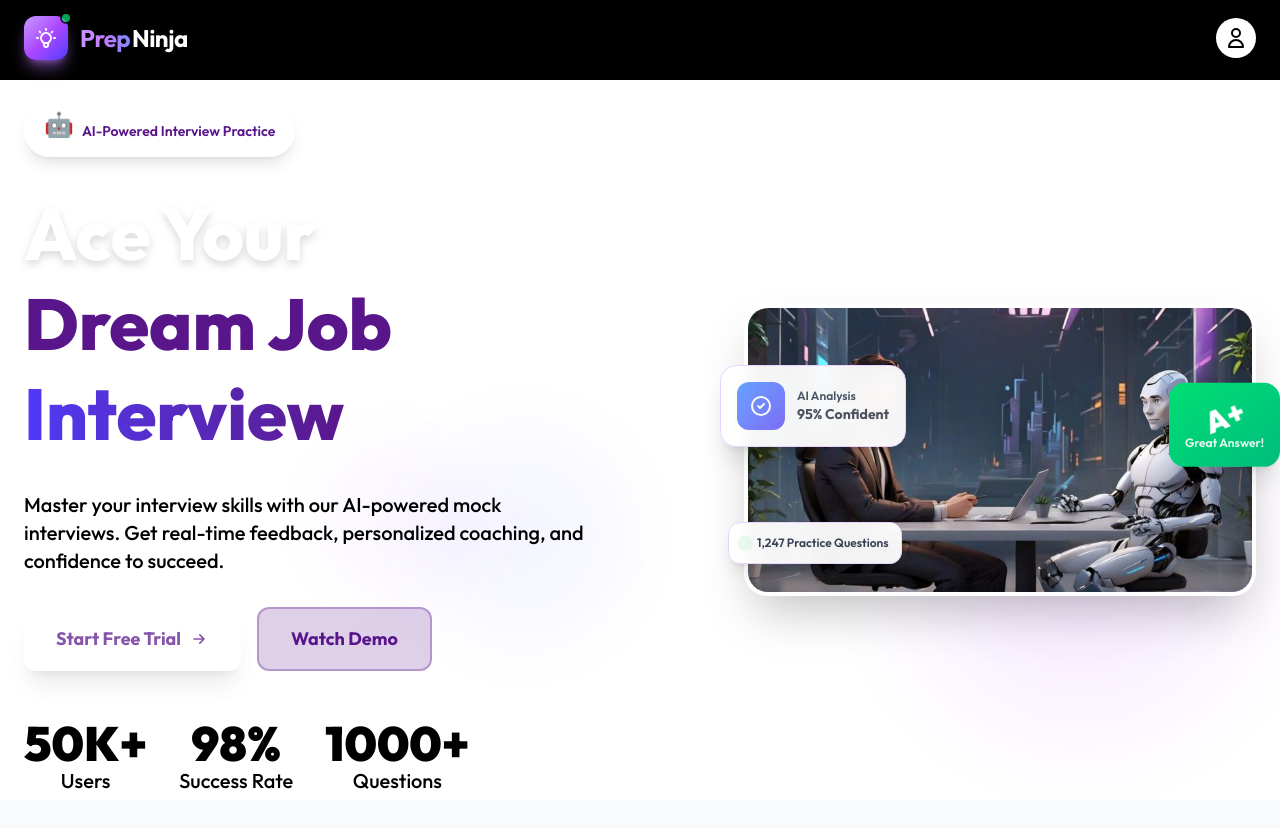
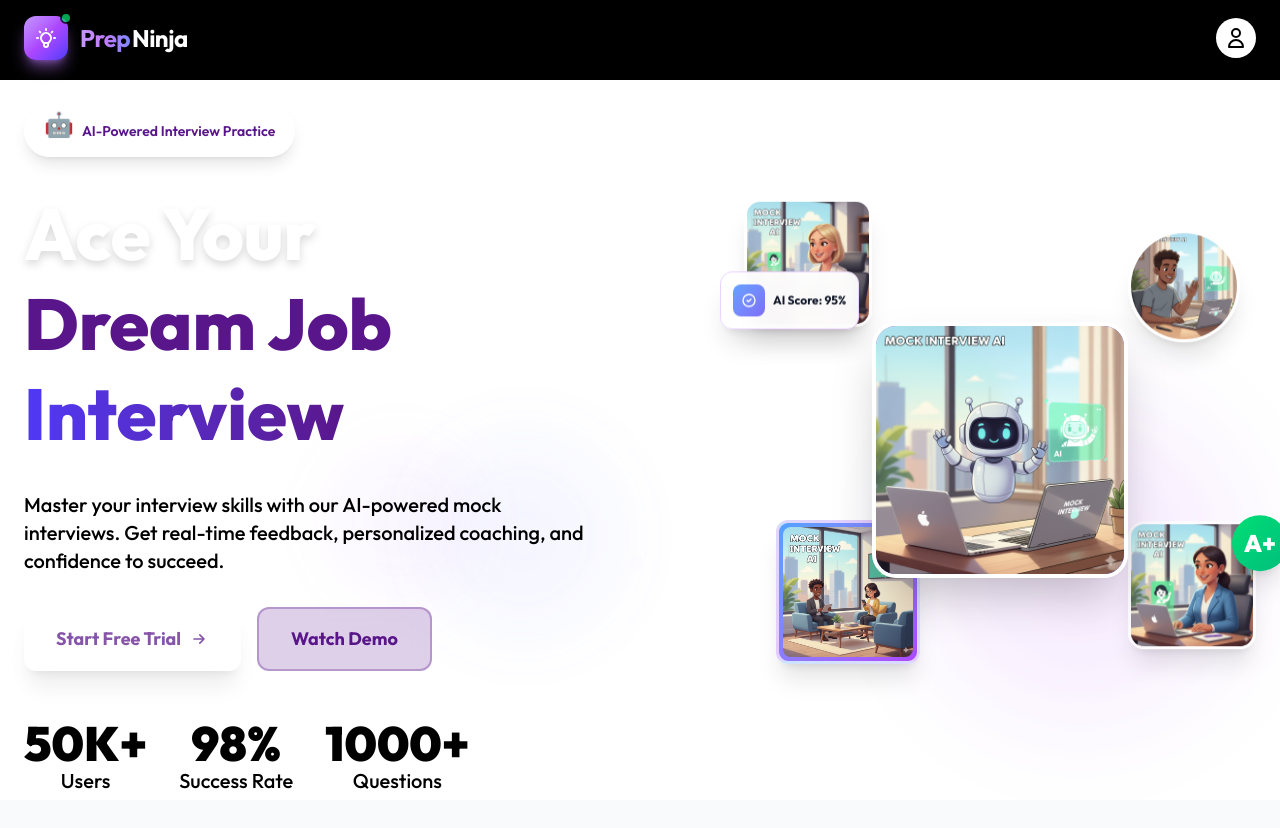
Before and after one commit to Deepanshumelkani77/Interview, a React app in the folder frontend/: page / in a window 1280 px wide. Shown: the top 828 px of the page. Built offline with nearby package versions, Linux system fonts and the light colour scheme; the HTML template or start-up script is replaced by a standard one.

Commit message:
try to make header

```diff
--- a/frontend/src/components/Header.jsx
+++ b/frontend/src/components/Header.jsx
@@ -2,6 +2,10 @@ import React from 'react'
 import assets from '../assets/assets.js'
 
 const Header = () => {
+
+  const {  a, b, c, d, e } = assets;
+
+
   return (
     <div className="relative w-full h-auto min-h-[90vh] md:h-[80vh] bg-white  overflow-hidden flex items-center pt-5">
       {/* Animated Background Elements */}
@@ -78,48 +82,84 @@ const Header = () => {
             </div>
           </div>
 
-          {/* Right Side - Image & Cards */}
+          {/* Right Side - Image Gallery with Animations */}
           <div className="relative flex justify-center lg:justify-end animate-[slideInRight_1s_ease-out]">
-            <div className="relative w-full max-w-lg">
-              {/* Main Image Container */}
-              <div className="relative z-10 group">
-                <div className="bg-white/95 backdrop-blur-sm rounded-3xl shadow-2xl overflow-hidden border-4 border-white/50 hover:border-purple-300 transition-all duration-500 hover:shadow-[0_20px_50px_rgba(139,92,246,0.3)] hover:scale-[1.02] transform">
+            <div className="relative w-full max-w-lg h-[500px]">
+
+              {/* Center Main Image */}
+              <div className="absolute top-1/2 left-1/2 transform -translate-x-1/2 -translate-y-1/2 z-30 group">
+                <div className="w-64 h-64 bg-gradient-to-br from-purple-400 to-indigo-500 rounded-3xl shadow-2xl overflow-hidden border-4 border-white hover:border-purple-300 transition-all duration-500 hover:shadow-[0_25px_60px_rgba(139,92,246,0.4)] hover:scale-110 hover:rotate-3 transform">
                   <img
-                    src={assets.img}
-                    alt="AI Mock Interview"
-                    className="w-full h-auto object-cover group-hover:scale-105 transition-transform duration-700"
+                    src={a}
+                    alt="Interview 1"
+                    className="w-full h-full object-cover group-hover:scale-110 group-hover:rotate-6 transition-all duration-700"
                   />
                 </div>
               </div>
 
-              {/* Floating Card 1 - AI Analysis */}
-              <div className="absolute -left-6 top-20 bg-white/95 backdrop-blur-sm p-4 rounded-2xl shadow-xl border border-purple-200 z-20 animate-bounce hover:scale-110 hover:shadow-2xl transition-all duration-300 cursor-pointer" style={{ animationDuration: '3s' }}>
-                <div className="flex items-center gap-3">
-                  <div className="w-12 h-12 bg-gradient-to-br from-blue-500 to-indigo-600 rounded-xl flex items-center justify-center animate-pulse">
-                    <svg className="w-6 h-6 text-white" fill="none" viewBox="0 0 24 24" stroke="currentColor">
+              {/* Floating Image 1 - Top Left */}
+              <div className="absolute top-0 left-0 z-20 animate-[float_6s_ease-in-out_infinite] hover:z-40" style={{ animation: 'float 6s ease-in-out infinite' }}>
+                <div className="w-32 h-32 rounded-2xl shadow-xl overflow-hidden border-3 border-white/70 hover:scale-125 hover:-rotate-6 transition-all duration-500 cursor-pointer">
+                  <img
+                    src={b}
+                    alt="Interview 2"
+                    className="w-full h-full object-cover hover:brightness-110 transition-all"
+                  />
+                </div>
+              </div>
+
+              {/* Floating Image 2 - Top Right */}
+              <div className="absolute top-8 right-4 z-20 animate-[float_5s_ease-in-out_infinite] hover:z-40" style={{ animation: 'float 5s ease-in-out infinite', animationDelay: '1s' }}>
+                <div className="w-28 h-28 rounded-full shadow-xl overflow-hidden border-3 border-white/70 hover:scale-125 hover:rotate-12 transition-all duration-500 cursor-pointer">
+                  <img
+                    src={c}
+                    alt="Interview 3"
+                    className="w-full h-full object-cover hover:brightness-110 transition-all"
+                  />
+                </div>
+              </div>
+
+              {/* Floating Image 3 - Bottom Left */}
+              <div className="absolute bottom-4 left-8 z-20 animate-[float_7s_ease-in-out_infinite] hover:z-40" style={{ animation: 'float 7s ease-in-out infinite', animationDelay: '2s' }}>
+                <div className="w-36 h-36 rounded-xl shadow-xl overflow-hidden border-3 border-white/70 hover:scale-125 hover:rotate-6 transition-all duration-500 cursor-pointer bg-gradient-to-br from-blue-400 to-purple-500 p-1">
+                  <img
+                    src={d}
+                    alt="Interview 4"
+                    className="w-full h-full object-cover rounded-lg hover:brightness-110 transition-all"
+                  />
+                </div>
+              </div>
+
+              {/* Floating Image 4 - Bottom Right */}
+              <div className="absolute bottom-8 right-0 z-20 animate-[float_6s_ease-in-out_infinite] hover:z-40" style={{ animation: 'float 6s ease-in-out infinite', animationDelay: '3s' }}>
+                <div className="w-32 h-32 rounded-2xl shadow-xl overflow-hidden border-3 border-white/70 hover:scale-125 hover:-rotate-12 transition-all duration-500 cursor-pointer">
+                  <img
+                    src={e}
+                    alt="Interview 5"
+                    className="w-full h-full object-cover hover:brightness-110 transition-all"
+                  />
+                </div>
+              </div>
+
+              {/* Floating Info Cards */}
+              {/* AI Analysis Card */}
+              <div className="absolute -left-6 top-20 bg-white/95 backdrop-blur-sm p-3 rounded-xl shadow-xl border border-purple-200 z-40 animate-bounce hover:scale-110 hover:shadow-2xl transition-all duration-300 cursor-pointer" style={{ animationDuration: '4s' }}>
+                <div className="flex items-center gap-2">
+                  <div className="w-8 h-8 bg-gradient-to-br from-blue-500 to-indigo-600 rounded-lg flex items-center justify-center animate-pulse">
+                    <svg className="w-4 h-4 text-white" fill="none" viewBox="0 0 24 24" stroke="currentColor">
                       <path strokeLinecap="round" strokeLinejoin="round" strokeWidth={2} d="M9 12l2 2 4-4m6 2a9 9 0 11-18 0 9 9 0 0118 0z" />
                     </svg>
                   </div>
                   <div>
-                    <div className="text-xs font-semibold text-gray-600">AI Analysis</div>
-                    <div className="text-sm font-bold text-gray-900 animate-pulse">95% Confident</div>
+                    <div className="text-xs font-bold text-gray-900">AI Score: 95%</div>
                   </div>
                 </div>
               </div>
 
-              {/* Floating Card 2 - Score */}
-              <div className="absolute -right-6 bottom-32 bg-gradient-to-br from-green-400 to-emerald-500 p-4 rounded-2xl shadow-xl z-20 animate-bounce hover:scale-125 hover:rotate-6 transition-all duration-300 cursor-pointer hover:shadow-2xl" style={{ animationDuration: '3s', animationDelay: '1s' }}>
+              {/* Score Badge */}
+              <div className="absolute -right-8 bottom-32 bg-gradient-to-br from-green-400 to-emerald-500 p-3 rounded-full shadow-xl z-40 animate-bounce hover:scale-125 hover:rotate-12 transition-all duration-300 cursor-pointer" style={{ animationDuration: '3s', animationDelay: '1s' }}>
                 <div className="text-center">
-                  <div className="text-3xl font-black text-white animate-[spin_3s_ease-in-out_infinite]">A+</div>
-                  <div className="text-xs font-semibold text-white/90">Great Answer!</div>
-                </div>
-              </div>
-
-              {/* Floating Card 3 - Questions */}
-              <div className="absolute -left-4 bottom-8 bg-white/95 backdrop-blur-sm p-3 rounded-xl shadow-lg border border-purple-200 z-20 hover:scale-110 hover:shadow-xl transition-all duration-300 cursor-pointer animate-[slideInLeft_1.5s_ease-out]">
-                <div className="flex items-center gap-2">
-                  <div className="w-2 h-2 bg-green-500 rounded-full animate-ping"></div>
-                  <span className="text-xs font-semibold text-gray-700">1,247 Practice Questions</span>
+                  <div className="text-2xl font-black text-white">A+</div>
                 </div>
               </div>
             </div>
--- a/frontend/src/index.css
+++ b/frontend/src/index.css
@@ -1,9 +1,85 @@
 @import url('https://fonts.googleapis.com/css2?family=Outfit:wght@100..900&family=Roboto:ital,wght@0,100;0,300;0,400;0,500;0,700;0,900;1,100;1,300;1,400;1,500;1,700;1,900&display=swap');
 
 @import "tailwindcss";
+
 ::-webkit-scrollbar{
   @apply hidden
 }
+
 *{
   font-family:Outfit;
 }
+
+/* Custom Animations */
+@keyframes float {
+  0%, 100% {
+    transform: translateY(0px);
+  }
+  50% {
+    transform: translateY(-20px);
+  }
+}
+
+@keyframes slideInLeft {
+  0% {
+    transform: translateX(-100px);
+    opacity: 0;
+  }
+  100% {
+    transform: translateX(0);
+    opacity: 1;
+  }
+}
+
+@keyframes slideInRight {
+  0% {
+    transform: translateX(100px);
+    opacity: 0;
+  }
+  100% {
+    transform: translateX(0);
+    opacity: 1;
+  }
+}
+
+@keyframes slideDown {
+  0% {
+    transform: translateY(-30px);
+    opacity: 0;
+  }
+  100% {
+    transform: translateY(0);
+    opacity: 1;
+  }
+}
+
+@keyframes slideUp {
+  0% {
+    transform: translateY(30px);
+    opacity: 0;
+  }
+  100% {
+    transform: translateY(0);
+    opacity: 1;
+  }
+}
+
+@keyframes fadeIn {
+  0% {
+    opacity: 0;
+  }
+  100% {
+    opacity: 1;
+  }
+}
+
+@keyframes countUp {
+  0% {
+    opacity: 0;
+    transform: scale(0.5);
+  }
+  100% {
+    opacity: 1;
+    transform: scale(1);
+  }
+}
```
